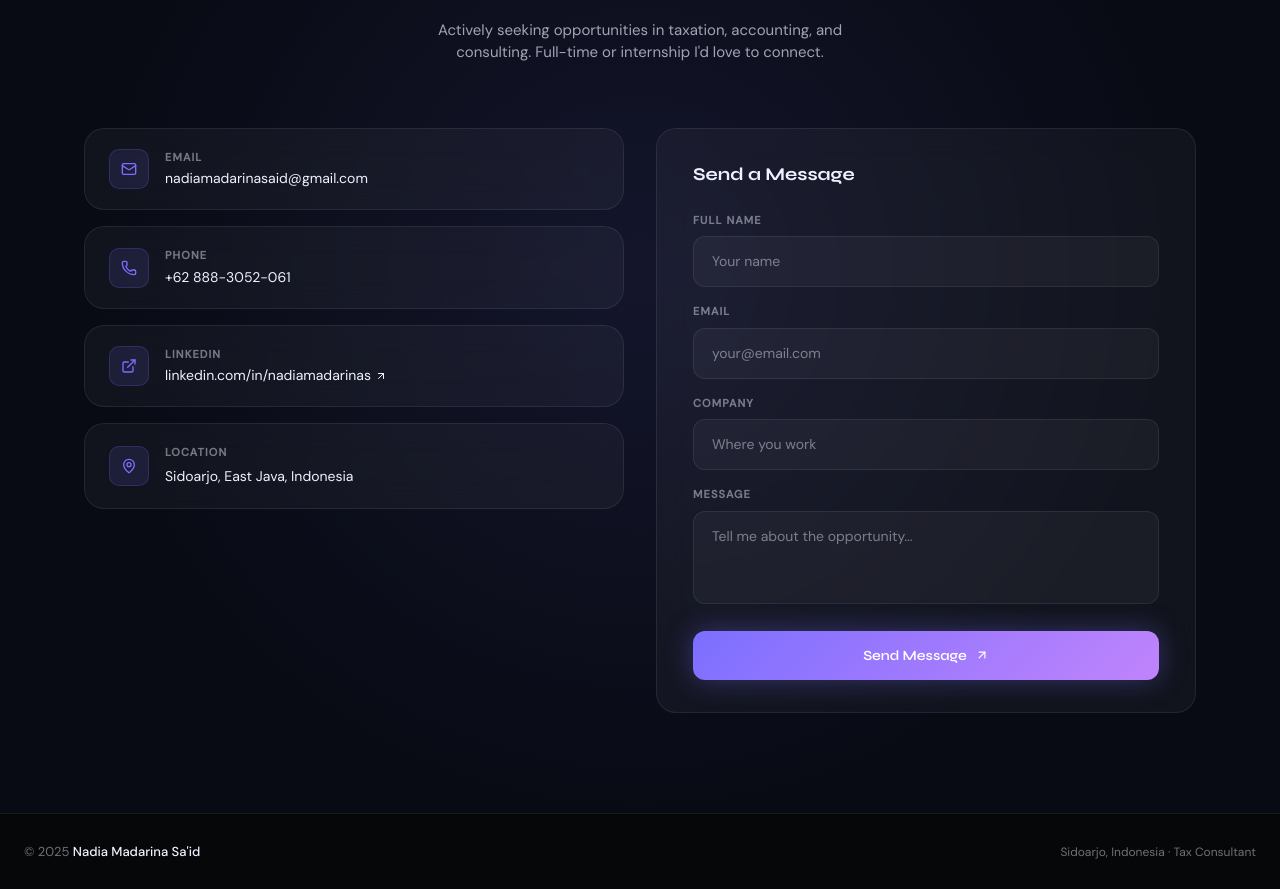
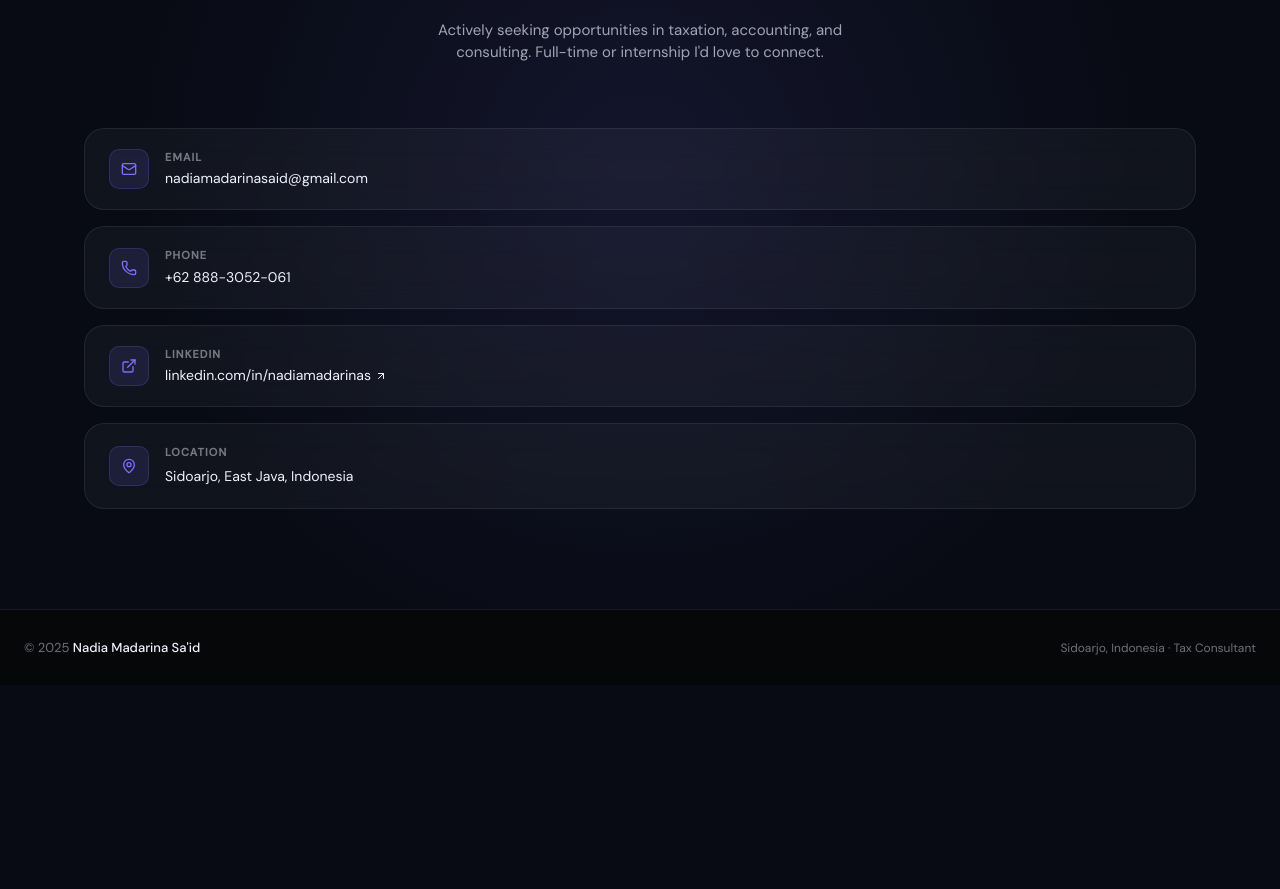
Before and after one commit to ariframaps/nadiamadarina, a Next.js app: page / in a window 1280 px wide. Shown: the part 5280-6169 px from the top of the page. After the commit the page ends 5965 px from the top, so only its background shows below. Built offline with nearby package versions, Linux system fonts and the light colour scheme.

Commit message:
fix remove form:

```diff
--- a/app/page.tsx
+++ b/app/page.tsx
@@ -1955,8 +1955,7 @@ function Contact() {
 					</p>
 				</div>
 
-				<div
-					style={{ display: "grid", gridTemplateColumns: "1fr 1fr", gap: 32 }}>
+				<div style={{ display: "grid", gridTemplateColumns: "1fr", gap: 32 }}>
 					{/* Contact info */}
 					<div
 						className="reveal-left"
@@ -2062,7 +2061,7 @@ function Contact() {
 					</div>
 
 					{/* Form */}
-					<div className="reveal glass" style={{ padding: "32px 36px" }}>
+					{/* <div className="reveal glass" style={{ padding: "32px 36px" }}>
 						<h3
 							className="syne"
 							style={{
@@ -2145,7 +2144,7 @@ function Contact() {
 								Send Message <ArrowUpRight size={14} />
 							</a>
 						</div>
-					</div>
+					</div> */}
 				</div>
 			</div>
 		</section>
```
